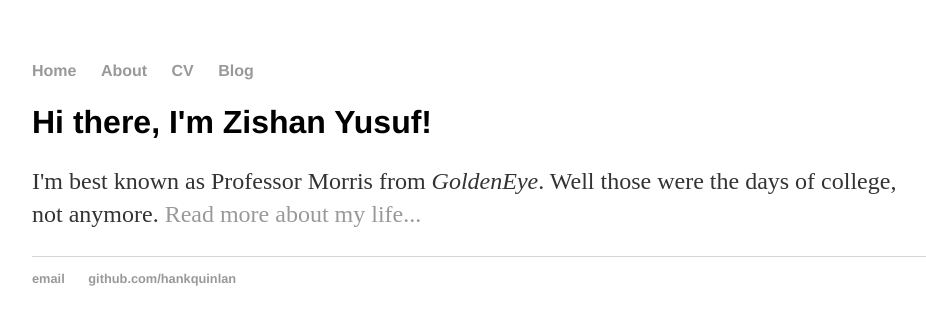
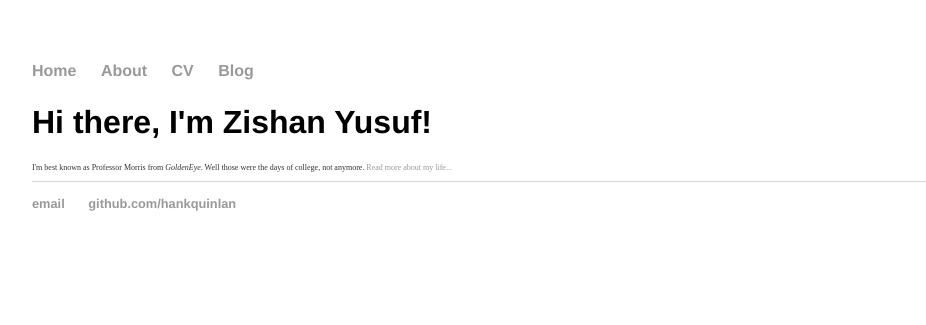
Before and after one commit to zishanyusuf/zishanyusuf.github.io, a Jekyll site: the page built from index.html, in a window 1280 px wide. Shown: the top 325 px of the page, without its empty margins (160-1086 px from the left). Built offline with Jekyll 4.4.1, drawn with Linux system fonts in a browser that asks for light colours.

Commit message:
Update main.css

```diff
--- a/css/main.css
+++ b/css/main.css
@@ -3,7 +3,7 @@
 a { text-decoration: none; color: #999; }
 a:hover { text-decoration: underline; }
 
-p, ul { font-size: 1.5em; line-height: 1.4em; color: #333; }
+p, ul { font-size: 0.5em; line-height: 1.4em; color: #333; }
 
 h1, h2, h3, h4 { font-family: 'Helvetica', 'Arial', 'Sans-Serif'; }
 h1 { font-size: 2.0em;  }
```
